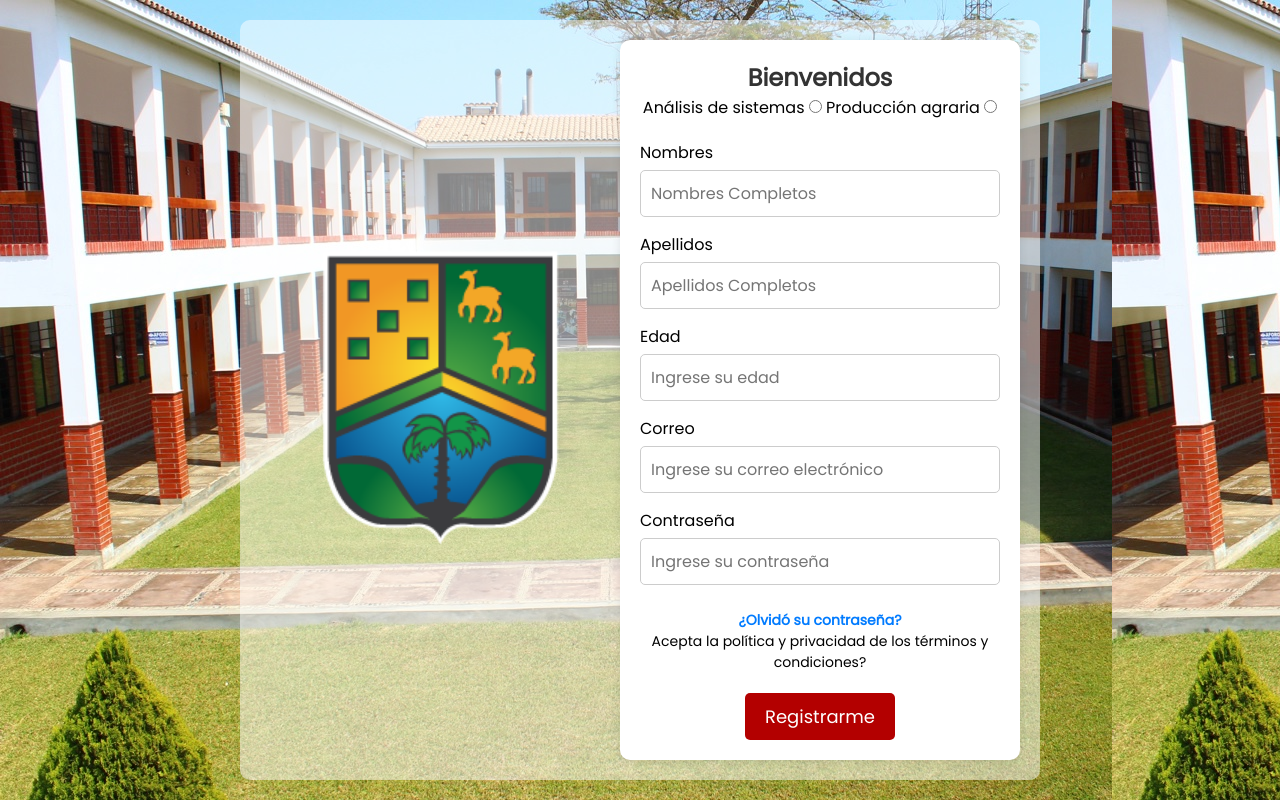
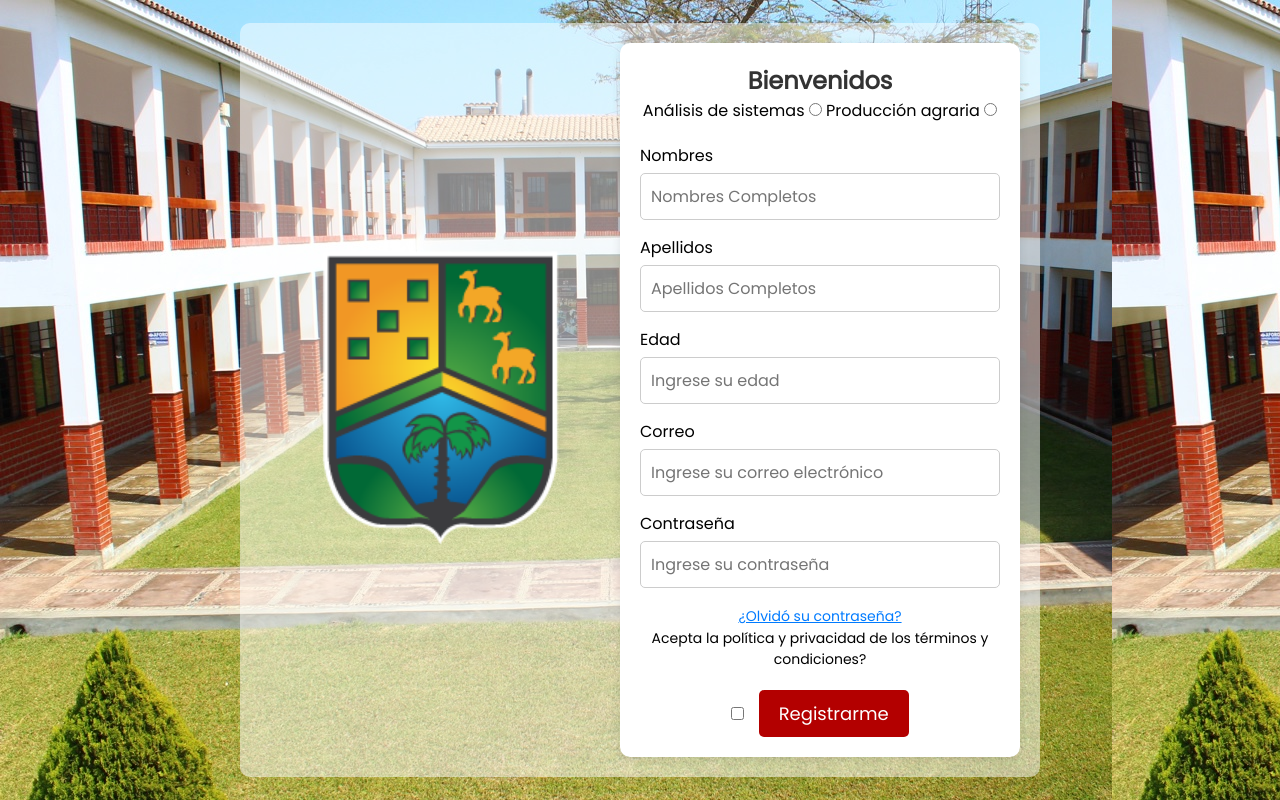
Before and after one commit to IsaelFatamaDev/IsaelFatamaDev, a plain HTML site: page index.html in a window 1280 px wide. Drawn offline with Linux system fonts and the light colour scheme; files whose address does not match are found by name.

Commit message:
actividad

```diff
--- a/css/style.css
+++ b/css/style.css
@@ -32,7 +32,12 @@ h2 {
     font-size: 24px;
     color: #333;
 }
-
+a{
+    margin-top: 10px;
+    font-size: 14px;
+    color: #007bff;
+    cursor: pointer;
+}
 
 .option {
     display: flex;
--- a/index.html
+++ b/index.html
@@ -46,9 +46,10 @@
                         <input type="password" name="Contraseña" id="contraseña" placeholder="Ingrese su contraseña" required />
                     </div>
 
-                    <h5>¿Olvidó su contraseña?</h5>
+                    <a href="#">¿Olvidó su contraseña?</a>
 
                     <label for="check">Acepta la política y privacidad de los términos y condiciones?</label>
+                    <input type="checkbox" name="politica_privacidad" id="check" required />
 
                     <button type="submit">Registrarme</button>
 
```
